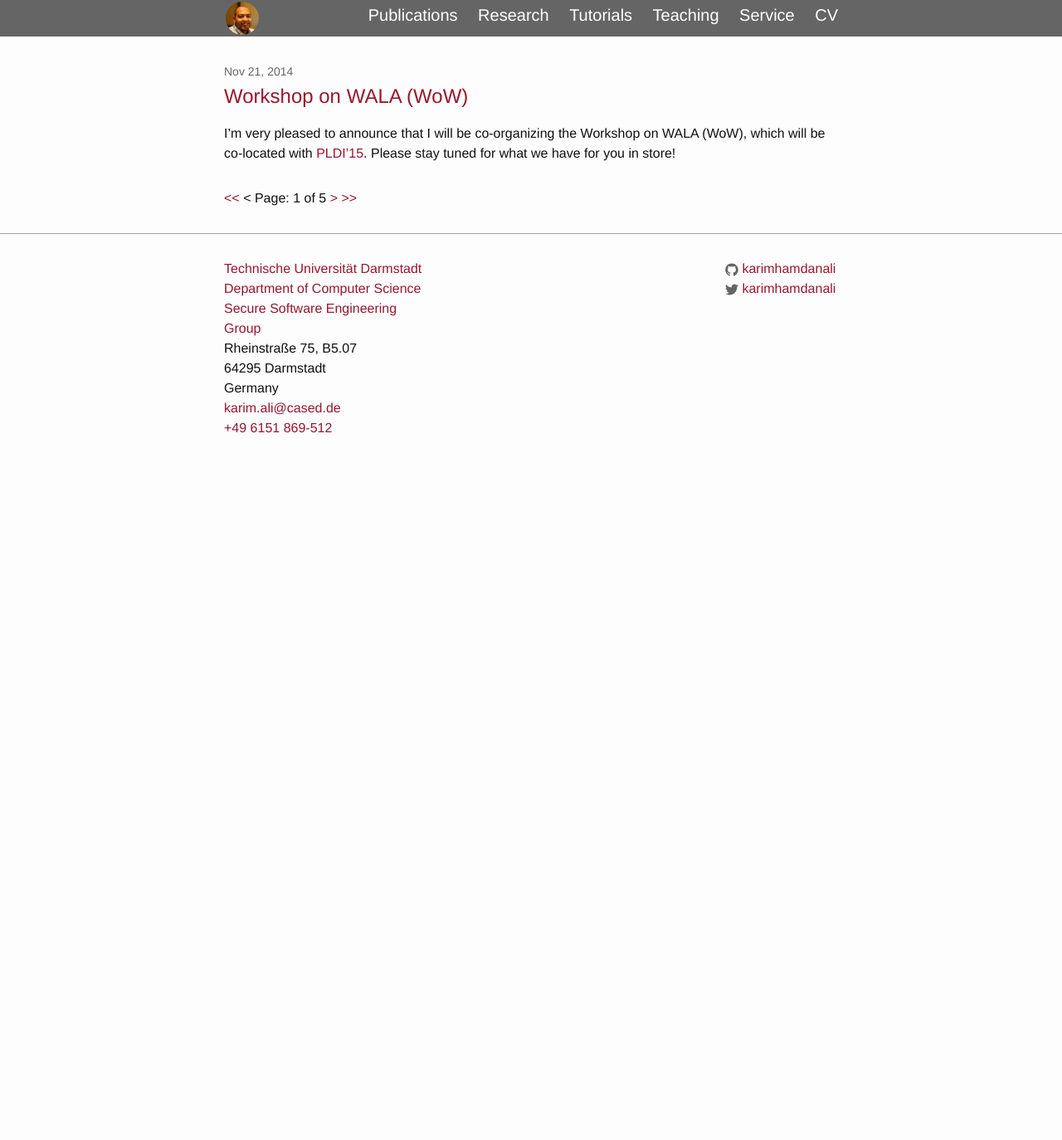
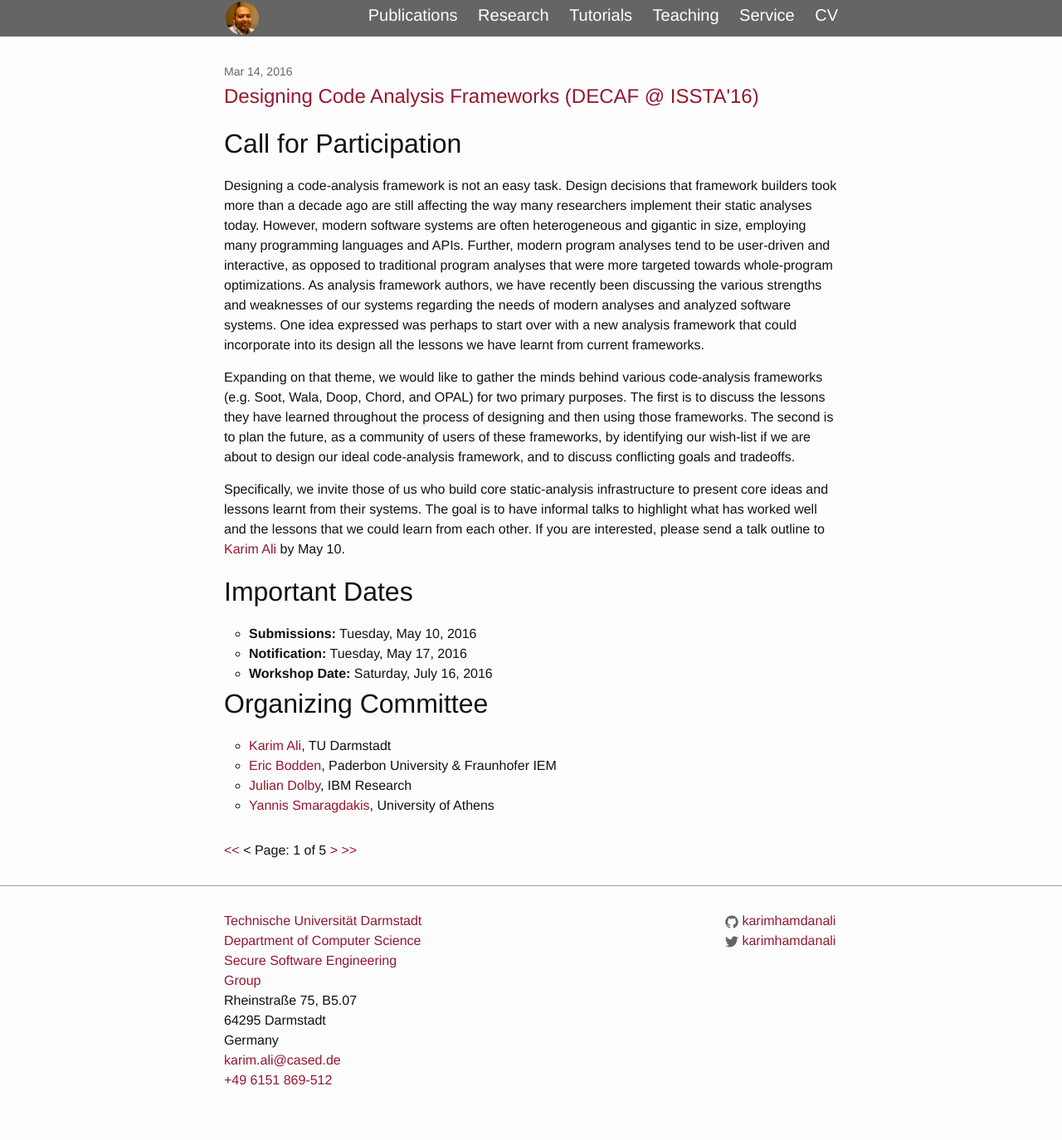
Before and after one commit to karimhamdanali/karimhamdanali.github.io, a Jekyll site: the page built from news/index.html, in a window 1280 px wide. Shown: the whole page at 83% size. Built offline with Jekyll 4.4.1, drawn with Linux system fonts in a browser that asks for light colours; the list of posts is cut into pages by our own code; before the commit the page ends 900 px from its top, so only the background shows below that.

Commit message:
page for DECAF workshop

```diff
--- /dev/null
+++ b/_posts/2016-03-14-decaf.md
@@ -0,0 +1,25 @@
+---
+layout: post
+title: Designing Code Analysis Frameworks (DECAF @ ISSTA'16)
+date:   2016-03-14 15:15:00
+permalink: /decaf
+group: service
+---
+
+# Call for Participation #
+Designing a code-analysis framework is not an easy task. Design decisions that framework builders took more than a decade ago are still affecting the way many researchers implement their static analyses today. However, modern software systems are often heterogeneous and gigantic in size, employing many programming languages and APIs. Further, modern program analyses tend to be user-driven and interactive, as opposed to traditional program analyses that were more targeted towards whole-program optimizations. As analysis framework authors, we have recently been discussing the various strengths and weaknesses of our systems regarding the needs of modern analyses and analyzed software systems. One idea expressed was perhaps to start over with a new analysis framework that could incorporate into its design all the lessons we have learnt from current frameworks.
+
+Expanding on that theme, we would like to gather the minds behind various code-analysis frameworks (e.g. Soot, Wala, Doop, Chord, and OPAL) for two primary purposes. The first is to discuss the lessons they have learned throughout the process of designing and then using those frameworks. The second is to plan the future, as a community of users of these frameworks, by identifying our wish-list if we are about to design our ideal code-analysis framework, and to discuss conflicting goals and tradeoffs.
+
+Specifically, we invite those of us who build core static-analysis infrastructure to present core ideas and lessons learnt from their systems. The goal is to have informal talks to highlight what has worked well and the lessons that we could learn from each other. If you are interested, please send a talk outline to <a href="mailto:{{ site.email }}">{{ site.title }}</a> by May 10.
+
+# Important Dates #
+* **Submissions:**   Tuesday, May 10, 2016
+* **Notification:**  Tuesday, May 17, 2016
+* **Workshop Date:** Saturday, July 16, 2016
+
+# Organizing Committee #
+* <a href="http://karimali.ca" target="_blank">Karim Ali</a>, TU Darmstadt
+* <a href="http://bodden.de" target="_blank">Eric Bodden</a>, Paderbon University & Fraunhofer IEM
+* <a href="http://researcher.watson.ibm.com/researcher/view.php?person=us-dolby" target="_blank">Julian Dolby</a>, IBM Research
+* <a href="http://smaragd.org" target="_blank">Yannis Smaragdakis</a>, University of Athens
```
Also changed, not shown: nav/service.md (+4 -5 lines).
